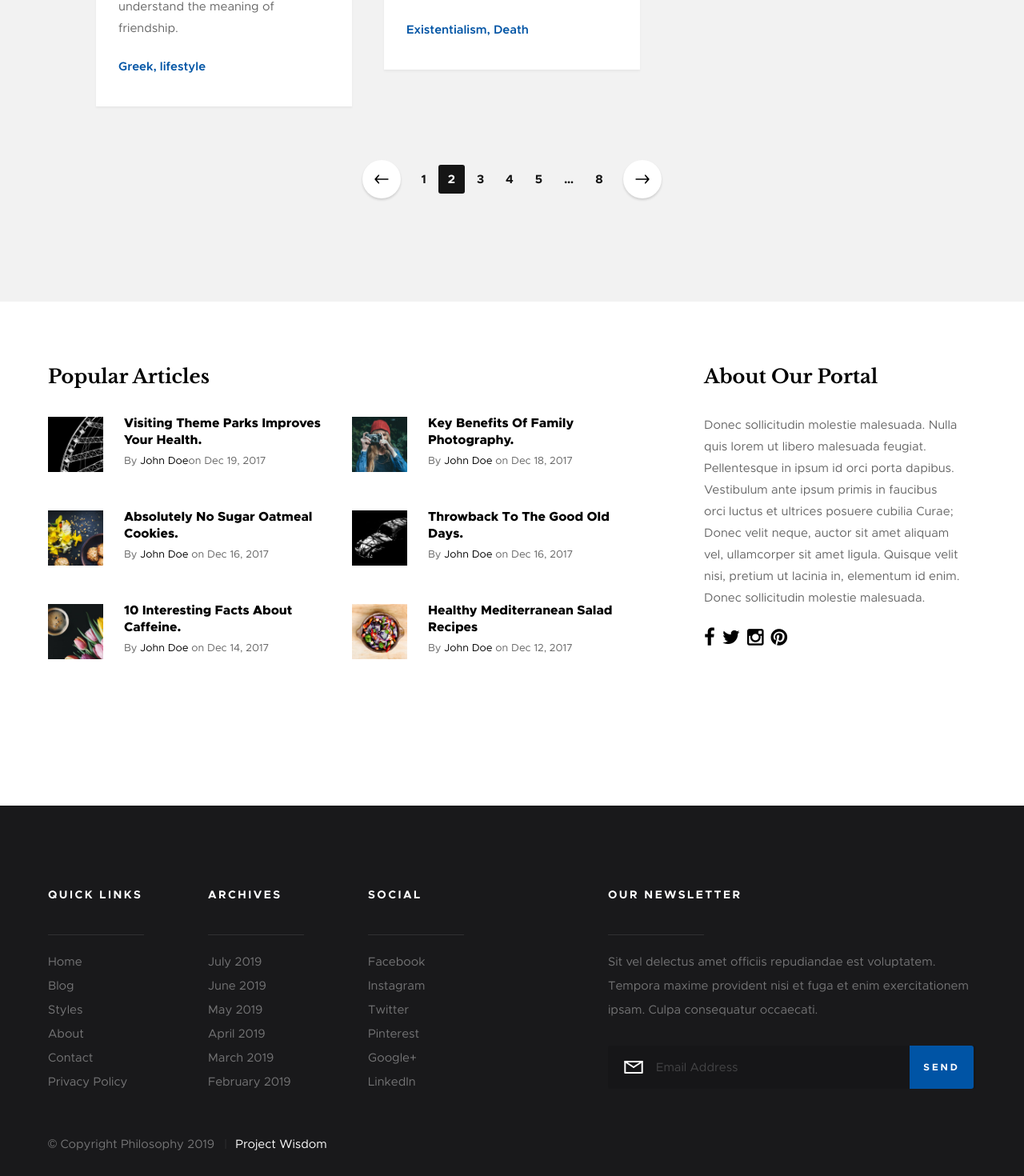
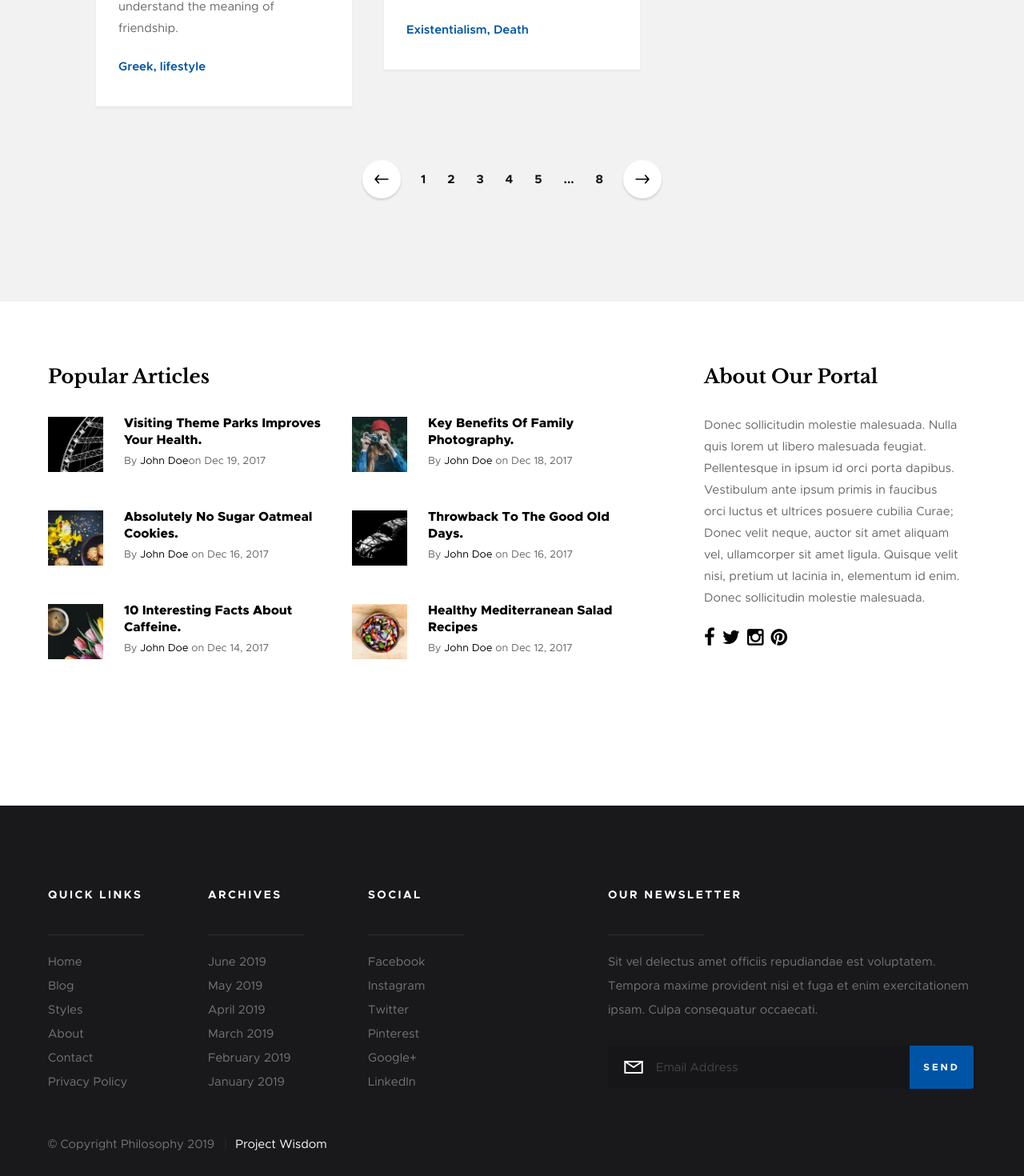
Before and after one commit to Kian-Aghaei/wisdom, a React app: page / in a window 1280 px wide. Shown: the part 4913-6383 px from the top of the page at 80% size. Built offline with nearby package versions, Linux system fonts and the light colour scheme.

Commit message:
fixing comments on pr

```diff
--- a/src/components/Content/Pagination.js
+++ b/src/components/Content/Pagination.js
@@ -1,23 +1,28 @@
 import React from 'react';
 
-const Pagination = () => (
+const Pagination = () => {
+  const list = () => {
+    const pages = [];
+    pages.push(<li><a className="pgn__prev" href="#0">Prev</a></li>);
+    for (let i = 1; i <= 5; i += 1) {
+      pages.push(<li><a className="pgn__num" href="#0">{i}</a></li>);
+    }
+    pages.push(<li><span className="pgn__num dots">...</span></li>);
+    pages.push(<li><a className="pgn__num" href="#0">8</a></li>);
+    pages.push(<li><a className="pgn__next" href="#0">Next</a></li>);
+    return pages;
+  };
+  return (
     <div className="row">
       <div className="col-full">
         <nav className="pgn">
           <ul>
-          <li><a className="pgn__prev" href="#0">Prev</a></li>
-          <li><a className="pgn__num" href="#0">1</a></li>
-          <li><span className="pgn__num current">2</span></li>
-          <li><a className="pgn__num" href="#0">3</a></li>
-          <li><a className="pgn__num" href="#0">4</a></li>
-          <li><a className="pgn__num" href="#0">5</a></li>
-          <li><span className="pgn__num dots">…</span></li>
-          <li><a className="pgn__num" href="#0">8</a></li>
-          <li><a className="pgn__next" href="#0">Next</a></li>
+            {list()}
           </ul>
         </nav>
       </div>
     </div>
   );
+};
 
 export default Pagination;
--- a/src/components/Footer/Archives.js
+++ b/src/components/Footer/Archives.js
@@ -1,17 +1,32 @@
 import React from 'react';
 
-const Archives = () => (
+const Archives = () => {
+  const list = () => {
+    const months = ['January', 'February', 'March', 'April', 'May', 'June',
+      'July', 'August', 'September', 'October', 'November', 'December'];
+    const newDate = new Date();
+    const dates = [];
+    for (let i = 0; i < 6; i += 1) {
+      dates.push(
+        <li>
+          <a href="#0">
+            {months[newDate.getMonth() - i]}
+            {' '}
+            {newDate.getFullYear()}
+          </a>
+        </li>,
+      );
+    }
+    return dates;
+  };
+  return (
     <div className="col-two md-four mob-full s-footer__archives">
       <h4>Archives</h4>
       <ul className="s-footer__linklist">
-      <li><a href="#0">July 2019</a></li>
-      <li><a href="#0">June 2019</a></li>
-      <li><a href="#0">May 2019</a></li>
-      <li><a href="#0">April 2019</a></li>
-      <li><a href="#0">March 2019</a></li>
-      <li><a href="#0">February 2019</a></li>
+        {list()}
       </ul>
     </div>
   );
+};
 
 export default Archives;
--- a/src/components/Footer/Links.js
+++ b/src/components/Footer/Links.js
@@ -1,17 +1,19 @@
 import React from 'react';
 
-const Links = () => (
+const Links = () => {
+  const list = () => {
+    const menuItems = ['Home', 'Blog', 'Styles', 'About',
+      'Contact', 'Privacy Policy'];
+    return menuItems.map(items => <li><a href="#0">{items}</a></li>);
+  };
+  return (
     <div className="col-two md-four mob-full s-footer__sitelinks">
       <h4>Quick Links</h4>
       <ul className="s-footer__linklist">
-      <li><a href="#0">Home</a></li>
-      <li><a href="#0">Blog</a></li>
-      <li><a href="#0">Styles</a></li>
-      <li><a href="#0">About</a></li>
-      <li><a href="#0">Contact</a></li>
-      <li><a href="#0">Privacy Policy</a></li>
+        {list()}
       </ul>
     </div>
   );
+};
 
 export default Links;
--- a/src/components/Footer/Social.js
+++ b/src/components/Footer/Social.js
@@ -1,17 +1,19 @@
 import React from 'react';
 
-const Social = () => (
+const Social = () => {
+  const list = () => {
+    const items = ['Facebook', 'Instagram', 'Twitter', 'Pinterest',
+      'Google+', 'LinkedIn'];
+    return items.map(item => <li><a href="#0">{item}</a></li>);
+  };
+  return (
     <div className="col-two md-four mob-full s-footer__social">
       <h4>Social</h4>
       <ul className="s-footer__linklist">
-      <li><a href="#0">Facebook</a></li>
-      <li><a href="#0">Instagram</a></li>
-      <li><a href="#0">Twitter</a></li>
-      <li><a href="#0">Pinterest</a></li>
-      <li><a href="#0">Google+</a></li>
-      <li><a href="#0">LinkedIn</a></li>
+        {list()}
       </ul>
     </div>
   );
+};
 
 export default Social;
```
Lines whose indentation alone changed are shown as unchanged.
